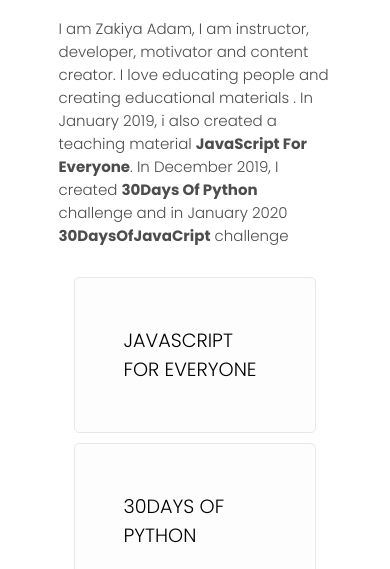
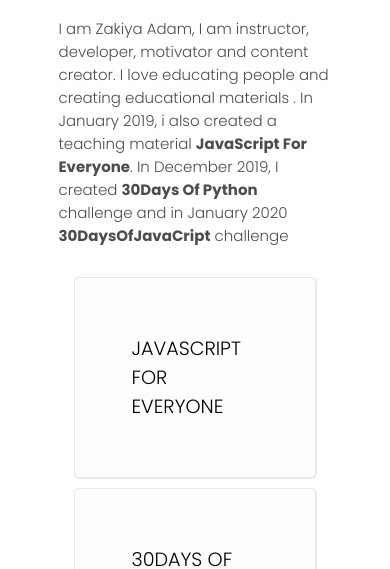
Before and after one commit to bintadam/me, a plain HTML site: page index.html in a window 390 px wide. Shown: the part 275-844 px from the top of the page. Drawn offline with nearby package versions, Linux system fonts and the light colour scheme.

Commit message:
fixed code

```diff
--- a/styles.css
+++ b/styles.css
@@ -63,7 +63,7 @@ p{
     border: 0.2px solid rgb(232, 232, 232);
     padding : 3rem 4rem;
     border-radius: 5px;
-    box-shadow: 0.5px 0.5px 0.5px 0.5px rgb(255, 255, 255);
+    box-shadow: 0.5px 0.5px 0.5px 0.5px rgb(235, 233, 233);
     background-color: #fefdfd;
 }
 
@@ -114,7 +114,7 @@ p{
     }
 
     .challenges-list li {
-        padding : 3rem;
+        padding :3.5rem;
         margin: 4%;
     }
 
```
